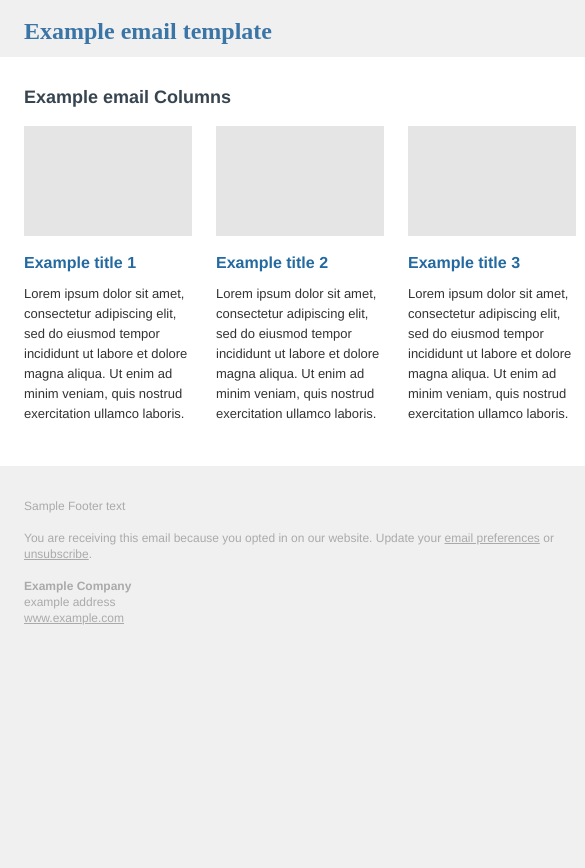
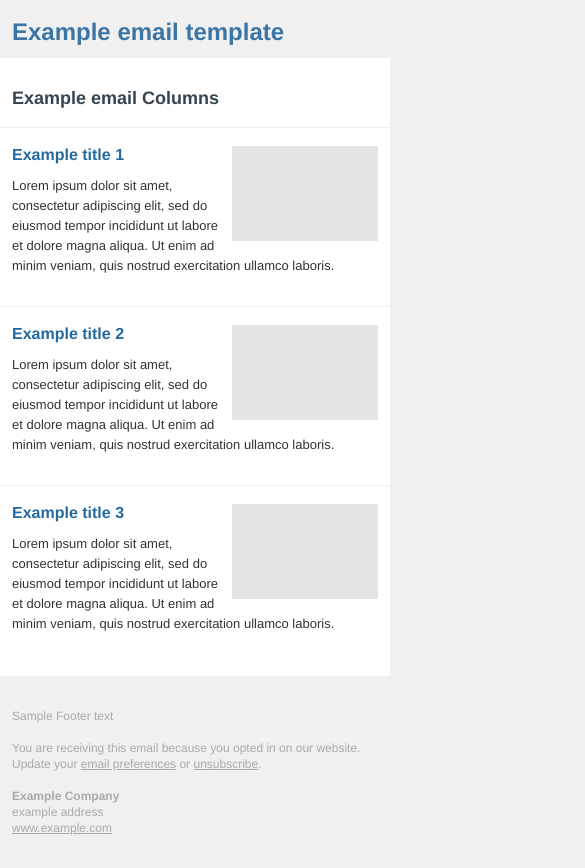
Before and after one commit to vshk/EmailResponsiveTemplates, a plain HTML site: page final/index.html in a window 390 px wide. Shown: the whole page, 585 px wide, since content can reach past the window. Before the commit the page ends 844 px from the top, so only its background shows below. Drawn offline with Linux system fonts and the light colour scheme.

Commit message:
Responsive Code ingest completion.

```diff
--- a/final/index.html
+++ b/final/index.html
@@ -9,45 +9,143 @@
   <title>Example Email Template</title>
 
 
+  <style>
+  body {
+    margin: 0;
+    padding: 0;
+    -ms-text-size-adjust: 100%;
+    -webkit-text-size-adjust: 100%;
+  }
+
+  table {
+    border-spacing: 0;
+  }
+
+  table td {
+    border-collapse: collapse;
+  }
+
+  .ExternalClass {
+    width: 100%;
+  }
+
+  .ExternalClass,
+  .ExternalClass p,
+  .ExternalClass span,
+  .ExternalClass font,
+  .ExternalClass td,
+  .ExternalClass div {
+    line-height: 100%;
+  }
+
+  .ReadMsgBody {
+    width: 100%;
+    background-color: #ebebeb;
+  }
+
+  table {
+    mso-table-lspace: 0pt;
+    mso-table-rspace: 0pt;
+  }
+
+  img {
+    -ms-interpolation-mode: bicubic;
+  }
+
+  .yshortcuts a {
+    border-bottom: none !important;
+  }
+
+  @media screen and (max-width: 599px) {
+    table[class="force-row"],
+    table[class="container"] {
+      width: 100% !important;
+      max-width: 100% !important;
+    }
+  }
+  @media screen and (max-width: 400px) {
+    td[class*="container-padding"] {
+      padding-left: 12px !important;
+      padding-right: 12px !important;
+    }
+  }
+  .ios-footer a {
+    color: #aaaaaa !important;
+    text-decoration: underline;
+  }
+
+  @media screen and (max-width: 599px) {
+    td[class="col"] {
+      width: 100% !important;
+      border-top: 1px solid #eee;
+    }
+
+    td[class="cols-wrapper"] {
+      padding-top: 18px;
+    }
+
+    img[class="image"] {
+      float: right;
+      max-width: 40% !important;
+      height: auto !important;
+      margin-left: 12px;
+    }
+
+    div[class="subtitle"] {
+      margin-top: 0 !important;
+    }
+  }
+  @media screen and (max-width: 400px) {
+    td[class="cols-wrapper"] {
+      padding-left: 0 !important;
+      padding-right: 0 !important;
+    }
+
+    td[class="content-wrapper"] {
+      padding-left: 12px !important;
+      padding-right: 12px !important;
+    }
+  }
+  </style>
 </head>
-<body style="margin:0; padding:0;" bgcolor="#F0F0F0" leftmargin="0" topmargin="0" marginwidth="0" marginheight="0">
+<body style="-ms-text-size-adjust: 100%; -webkit-text-size-adjust: 100%; margin: 0; padding: 0;" bgcolor="#F0F0F0" leftmargin="0" topmargin="0" marginwidth="0" marginheight="0">
 
 <!-- 100% background wrapper (grey background) -->
-<table border="0" width="100%" height="100%" cellpadding="0" cellspacing="0" bgcolor="#F0F0F0">
+<table border="0" width="100%" height="100%" cellpadding="0" cellspacing="0" bgcolor="#F0F0F0" style="border-spacing: 0; mso-table-lspace: 0pt; mso-table-rspace: 0pt;">
   <tr>
-    <td align="center" valign="top" bgcolor="#F0F0F0" style="background-color: #F0F0F0;">
+    <td align="center" valign="top" bgcolor="#F0F0F0" style="background-color: #F0F0F0; border-collapse: collapse;">
 
       <br>
 
       <!-- 600px container (white background) -->
-      <table border="0" width="600" cellpadding="0" cellspacing="0" class="container" style="max-width: 600px; width: 600px;">
+      <table border="0" width="600" cellpadding="0" cellspacing="0" class="container" style="border-spacing: 0; max-width: 600px; mso-table-lspace: 0pt; mso-table-rspace: 0pt; width: 600px;">
         <tr>
-          <td class="container-padding header" align="left" style="color: #3B75A6; font-size: 24px; font-weight: bold; padding-bottom: 12px; padding-left: 24px; padding-right: 24px;">
+          <td class="container-padding header" align="left" style="border-collapse: collapse; color: #3B75A6; font-family: Helvetica, Arial, sans-serif; font-size: 24px; font-weight: bold; padding-bottom: 12px; padding-left: 24px; padding-right: 24px;">
             Example email template
           </td>
         </tr>
         <tr>
-          <td class="content" align="left" style="background-color: #ffffff; padding-bottom: 12px; padding-top: 12px;">
+          <td class="content" align="left" style="background-color: #ffffff; border-collapse: collapse; padding-bottom: 12px; padding-top: 12px;">
 
-<table width="600" border="0" cellpadding="0" cellspacing="0" class="force-row" style="width: 600px;">
+<table width="600" border="0" cellpadding="0" cellspacing="0" class="force-row" style="border-spacing: 0; mso-table-lspace: 0pt; mso-table-rspace: 0pt; width: 600px;">
   <tr>
-    <td class="content-wrapper" style="padding-left: 24px; padding-right: 24px;">
+    <td class="content-wrapper" style="border-collapse: collapse; padding-left: 24px; padding-right: 24px;">
       <br>
       <div class="title" style="color: #374550; font-family: Helvetica, Arial, sans-serif; font-size: 18px; font-weight: 600;">Example email Columns</div>
     </td>
   </tr>
   <tr>
-    <td class="cols-wrapper" style="padding-left: 12px; padding-right: 12px;">
+    <td class="cols-wrapper" style="border-collapse: collapse; padding-left: 12px; padding-right: 12px;">
 
     <!--[if mso]>
       <table border="0" width="576" cellpadding="0" cellspacing="0" style="width: 576px;">
       <tr><td width="192" style="width: 192px;" valign="top"><![endif]-->
 
 
-        <table width="192" border="0" cellpadding="0" cellspacing="0" align="left" class="force-row" style="width: 192px;">
+        <table width="192" border="0" cellpadding="0" cellspacing="0" align="left" class="force-row" style="border-spacing: 0; mso-table-lspace: 0pt; mso-table-rspace: 0pt; width: 192px;">
           <tr>
-            <td class="col" valign="top" style="padding-bottom: 12px; padding-left: 12px; padding-right: 12px; padding-top: 18px;">
-              <img src="images/grey-image.png" border="0" alt="The White Whale" width="168" height="110" hspace="0" vspace="0" style="max-width:100%; " class="image">
+            <td class="col" valign="top" style="border-collapse: collapse; padding-bottom: 12px; padding-left: 12px; padding-right: 12px; padding-top: 18px;">
+              <img src="images/grey-image.png" border="0" alt="The White Whale" width="168" height="110" hspace="0" vspace="0" style="-ms-interpolation-mode: bicubic; max-width: 100%;" class="image">
               <div class="subtitle" style="color: #2469A0; font-family: Helvetica, Arial, sans-serif; font-size: 16px; font-weight: 600; margin-top: 18px;">Example title 1</div>
               <div class="col-copy" style="color: #333333; font-family: Helvetica, Arial, sans-serif; font-size: 13px; line-height: 20px; margin-top: 12px; text-align: left;">Lorem ipsum dolor sit amet, consectetur adipiscing elit, sed do eiusmod tempor incididunt ut labore et dolore magna aliqua. Ut enim ad minim veniam, quis nostrud exercitation ullamco laboris.</div>
               <br>
@@ -59,10 +157,10 @@
           <!--[if mso]></td><td width="192" style="width: 192px;" valign="top"><![endif]-->
 
 
-        <table width="192" border="0" cellpadding="0" cellspacing="0" align="left" class="force-row" style="width: 192px;">
+        <table width="192" border="0" cellpadding="0" cellspacing="0" align="left" class="force-row" style="border-spacing: 0; mso-table-lspace: 0pt; mso-table-rspace: 0pt; width: 192px;">
           <tr>
-            <td class="col" valign="top" style="padding-bottom: 12px; padding-left: 12px; padding-right: 12px; padding-top: 18px;">
-              <img src="images/grey-image.png" border="0" alt="I am Ishmael" width="168" height="110" hspace="0" vspace="0" style="max-width:100%; " class="image">
+            <td class="col" valign="top" style="border-collapse: collapse; padding-bottom: 12px; padding-left: 12px; padding-right: 12px; padding-top: 18px;">
+              <img src="images/grey-image.png" border="0" alt="I am Ishmael" width="168" height="110" hspace="0" vspace="0" style="-ms-interpolation-mode: bicubic; max-width: 100%;" class="image">
               <div class="subtitle" style="color: #2469A0; font-family: Helvetica, Arial, sans-serif; font-size: 16px; font-weight: 600; margin-top: 18px;">Example title 2</div>
               <div class="col-copy" style="color: #333333; font-family: Helvetica, Arial, sans-serif; font-size: 13px; line-height: 20px; margin-top: 12px; text-align: left;">Lorem ipsum dolor sit amet, consectetur adipiscing elit, sed do eiusmod tempor incididunt ut labore et dolore magna aliqua. Ut enim ad minim veniam, quis nostrud exercitation ullamco laboris.</div>
               <br>
@@ -74,10 +172,10 @@
           <!--[if mso]></td><td width="192" style="width: 192px;" valign="top"><![endif]-->
 
 
-        <table width="192" border="0" cellpadding="0" cellspacing="0" align="left" class="force-row" style="width: 192px;">
+        <table width="192" border="0" cellpadding="0" cellspacing="0" align="left" class="force-row" style="border-spacing: 0; mso-table-lspace: 0pt; mso-table-rspace: 0pt; width: 192px;">
           <tr>
-            <td class="col" valign="top" style="padding-bottom: 12px; padding-left: 12px; padding-right: 12px; padding-top: 18px;">
-              <img src="images/grey-image.png" border="0" alt="The Albatross" width="168" height="110" hspace="0" vspace="0" style="max-width:100%; " class="image">
+            <td class="col" valign="top" style="border-collapse: collapse; padding-bottom: 12px; padding-left: 12px; padding-right: 12px; padding-top: 18px;">
+              <img src="images/grey-image.png" border="0" alt="The Albatross" width="168" height="110" hspace="0" vspace="0" style="-ms-interpolation-mode: bicubic; max-width: 100%;" class="image">
               <div class="subtitle" style="color: #2469A0; font-family: Helvetica, Arial, sans-serif; font-size: 16px; font-weight: 600; margin-top: 18px;">Example title 3</div>
               <div class="col-copy" style="color: #333333; font-family: Helvetica, Arial, sans-serif; font-size: 13px; line-height: 20px; margin-top: 12px; text-align: left;">Lorem ipsum dolor sit amet, consectetur adipiscing elit, sed do eiusmod tempor incididunt ut labore et dolore magna aliqua. Ut enim ad minim veniam, quis nostrud exercitation ullamco laboris.</div>
               <br>
@@ -97,7 +195,7 @@
           </td>
         </tr>
         <tr>
-          <td class="container-padding footer-text" align="left" style="color: #aaaaaa; font-family: Helvetica, Arial, sans-serif; font-size: 12px; line-height: 16px; padding-left: 24px; padding-right: 24px;">
+          <td class="container-padding footer-text" align="left" style="border-collapse: collapse; color: #aaaaaa; font-family: Helvetica, Arial, sans-serif; font-size: 12px; line-height: 16px; padding-left: 24px; padding-right: 24px;">
             <br><br>
             Sample Footer text
             <br><br>
```
Also changed, not shown: gulpfile.js (+16 -15 lines), src/index.html (+2 -3 lines).
